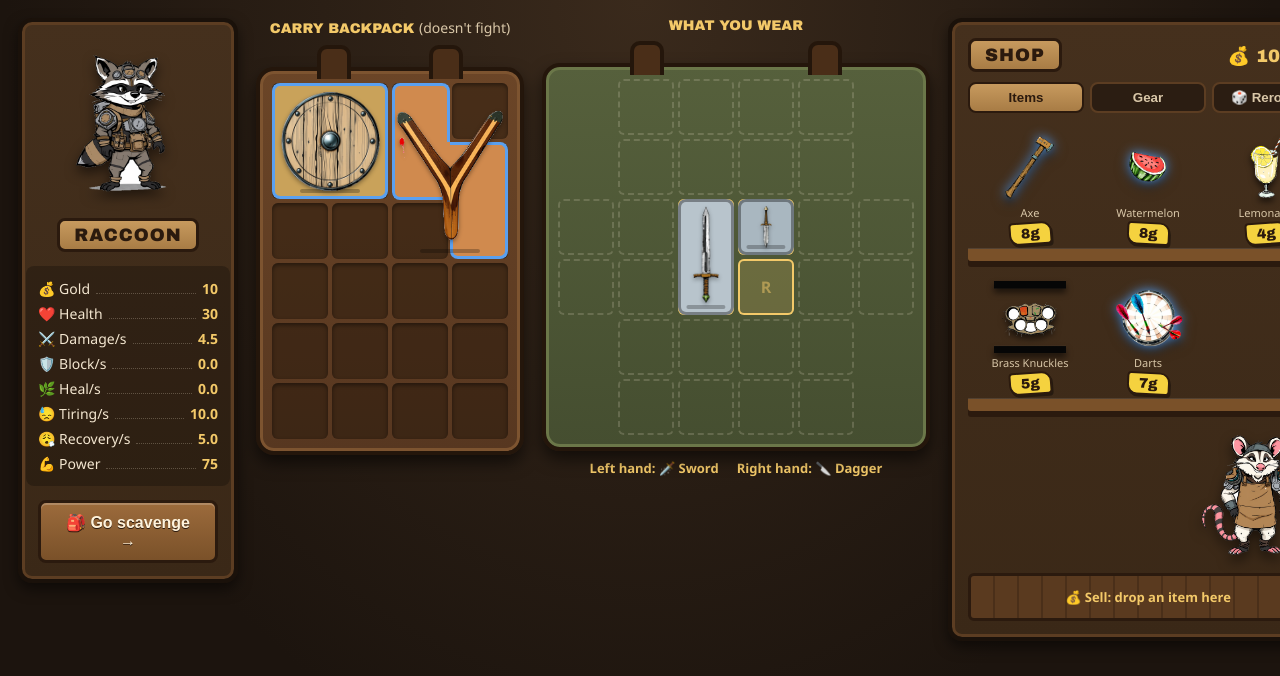
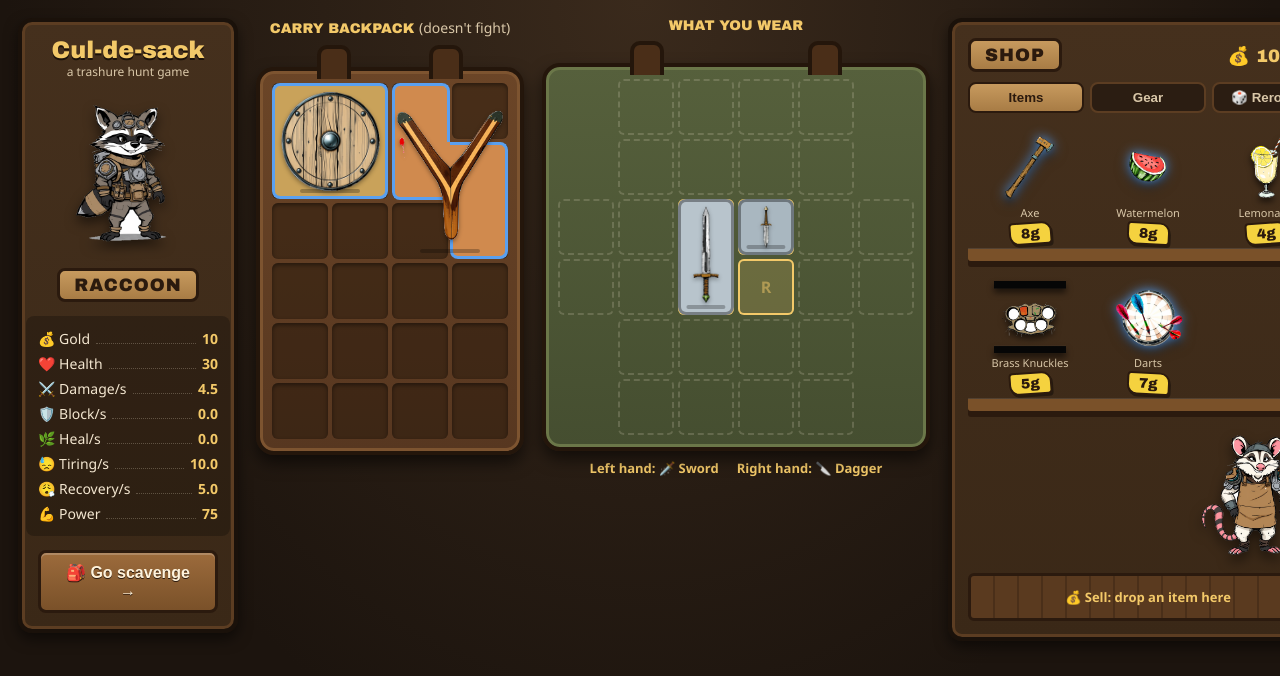
Before and after one commit to Rattenschnitzel/Cul-de-sack, a plain HTML site: page index.html in a window 1280 px wide. Shown: the top 676 px of the page. Drawn offline with Linux system fonts and the light colour scheme.

Commit message:
Name the game Cul-de-sack (a trashure hunt game)
Shows the name in the browser tab and at the top of the left panel,
and in CLAUDE.md with a link to the GitHub repository.

Co-Authored-By: Claude Opus 5.5 <noreply@anthropic.com>

```diff
--- a/index.html
+++ b/index.html
@@ -2,7 +2,7 @@
 <html lang="en">
 <head>
   <meta charset="utf-8">
-  <title>SmallGame</title>
+  <title>Cul-de-sack: a trashure hunt game</title>
   <link rel="stylesheet" href="style.css">
 </head>
 <!-- data-screen says which screen shows: "shop", "map" (where to scavenge) or "fight".
@@ -13,6 +13,7 @@
   <div id="game">
     <!-- You: your character, your numbers as a list (game.js fills them in), and the way out -->
     <aside id="side" class="frame">
+      <div id="game-name">Cul-de-sack<span>a trashure hunt game</span></div>
       <img id="hero" src="art/characters/raccoon-1.png" alt="Raccoon">
       <div class="plaque">Raccoon</div>
       <ul id="totals"></ul>
--- a/style.css
+++ b/style.css
@@ -92,6 +92,26 @@ h2 {
   flex-direction: column;
   align-items: center;
   gap: 10px;
+}
+
+/* The game's name at the top of the left panel. */
+#game-name {
+  font-family: "Arial Black", "Segoe UI Black", sans-serif;
+  font-size: 24px;
+  line-height: 1;
+  text-align: center;
+  color: #f3c969;
+  text-shadow: 0 2px 0 #1a110a;
+}
+
+#game-name span {
+  display: block;
+  margin-top: 4px;
+  font-family: "Segoe UI", sans-serif;
+  font-size: 12px;
+  font-weight: normal;
+  color: #d9c7a8;
+  text-shadow: none;
 }
 
 #hero {
```
Also changed, not shown: 1 other file.
